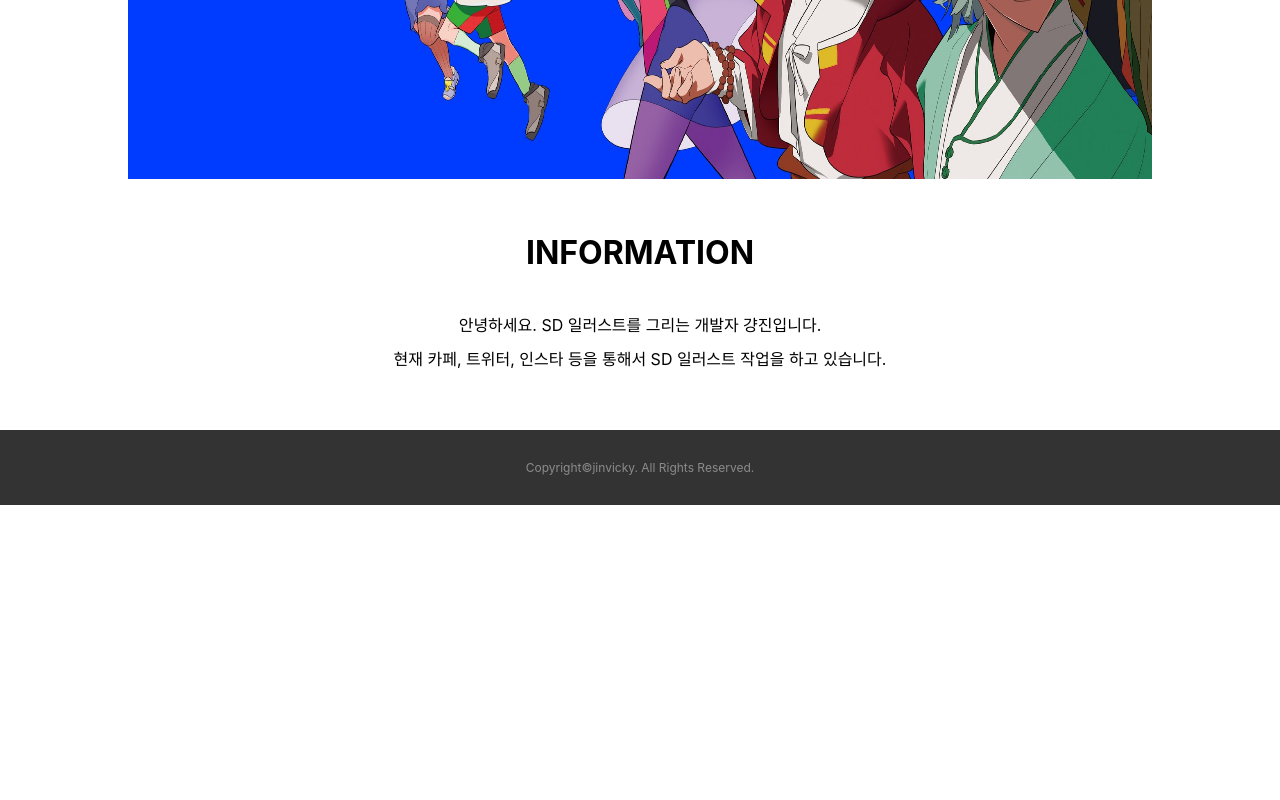
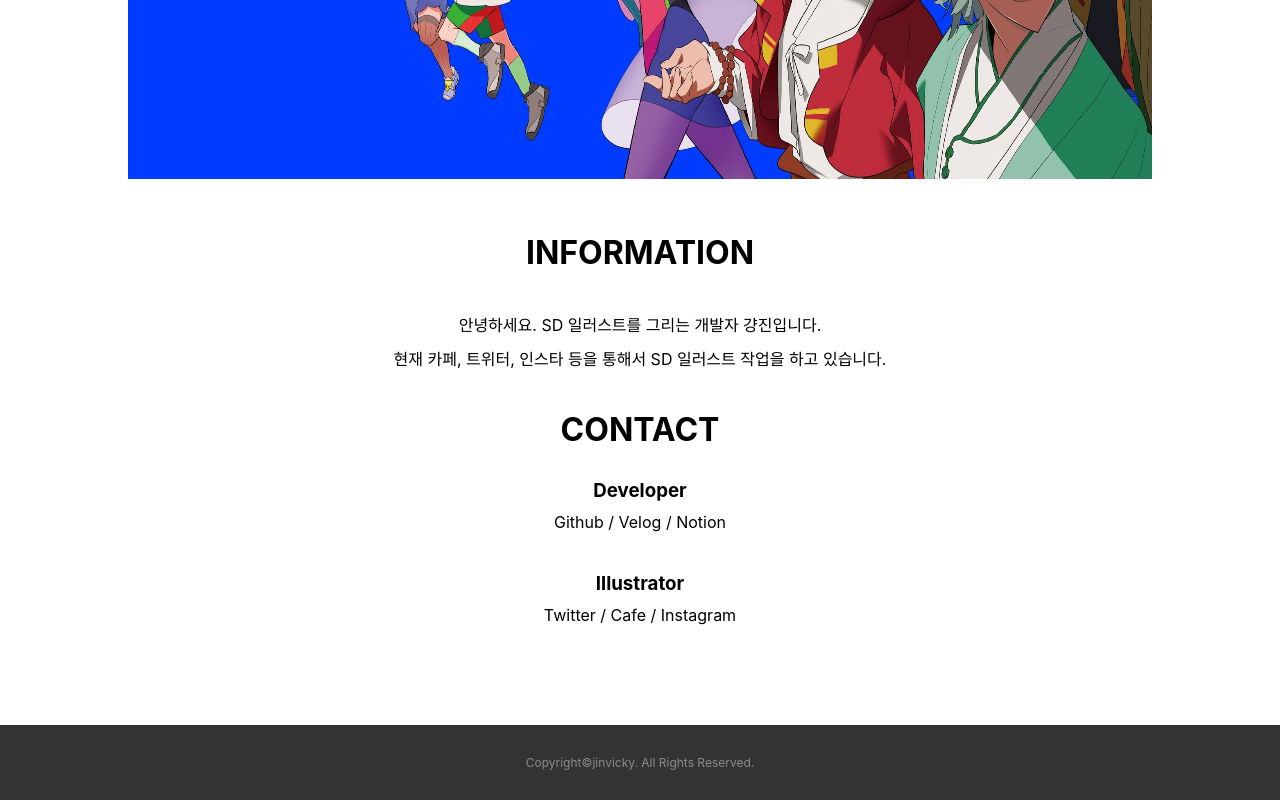
Before and after one commit to CM-WORLD/FRONT-END, a React (Create React App) app: page / in a window 1280 px wide. Shown: the part 631-1431 px from the top of the page. Before the commit the page ends 1136 px from the top, so only its background shows below. Built offline with nearby package versions, Linux system fonts and the light colour scheme.

Commit message:
Feat: link url 추가

```diff
--- a/src/pages/main/MainPage.tsx
+++ b/src/pages/main/MainPage.tsx
@@ -14,6 +14,15 @@ const MainPage = () => {
             있습니다.
           </div>
         </div>
+        <h1 className="info-header mt-4">CONTACT</h1>
+        <div className="center-text">
+          <h3>Developer</h3>
+          <div>Github / Velog / Notion</div>
+        </div>
+        <div className="center-text mt-4">
+          <h3>Illustrator</h3>
+          <div>Twitter / Cafe / Instagram</div>
+        </div>
       </div>
     </>
   );
--- a/src/pages/main/style.scss
+++ b/src/pages/main/style.scss
@@ -3,11 +3,15 @@
   width: 80%;
   margin: 0 auto;
 
-  padding: 60px 0; //navbar padding...
+  padding: 60px 0 100px 0; //navbar padding...
 
   h1.info-header {
     text-align: center;
     padding-bottom: 30px;
+
+    &.mt-4 {
+      margin-top: 40px;
+    }
   }
 
   .center-text {
@@ -16,5 +20,8 @@
     div {
       padding-top: 10px;
     }
+    &.mt-4 {
+      margin-top: 40px;
+    }
   }
 }
```
